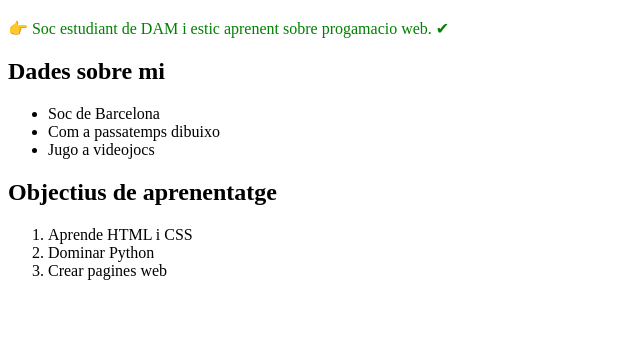
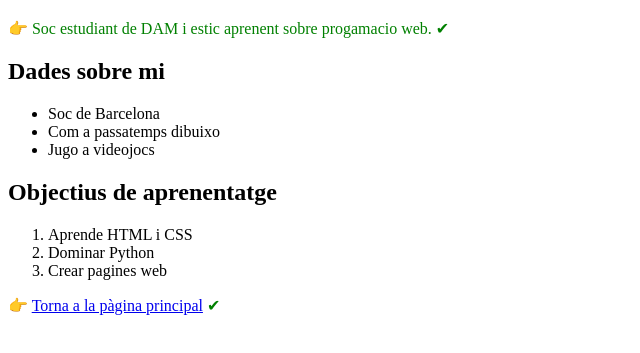
Before and after one commit to ariadnamn/DAM1M04-Exercici001, a plain HTML site: page contacte.html in a window 1280 px wide. Shown: the part 61-414 px from the top of the page, without its empty margins (0-640 px from the left). Drawn offline with Linux system fonts and the light colour scheme.

Commit message:
Finalitzacio de la pagina contacte.html
He afegit una linia de codi, que posa un enllaç intern per tornar a la pagina index.html

```diff
--- a/contacte.html
+++ b/contacte.html
@@ -20,3 +20,6 @@
         <li>Dominar Python</li>
         <li>Crear pagines web</li>
     </ol>
+    <p><a href="index.html">Torna a la pàgina principal</a></p>
+<body>
+</html>
```
